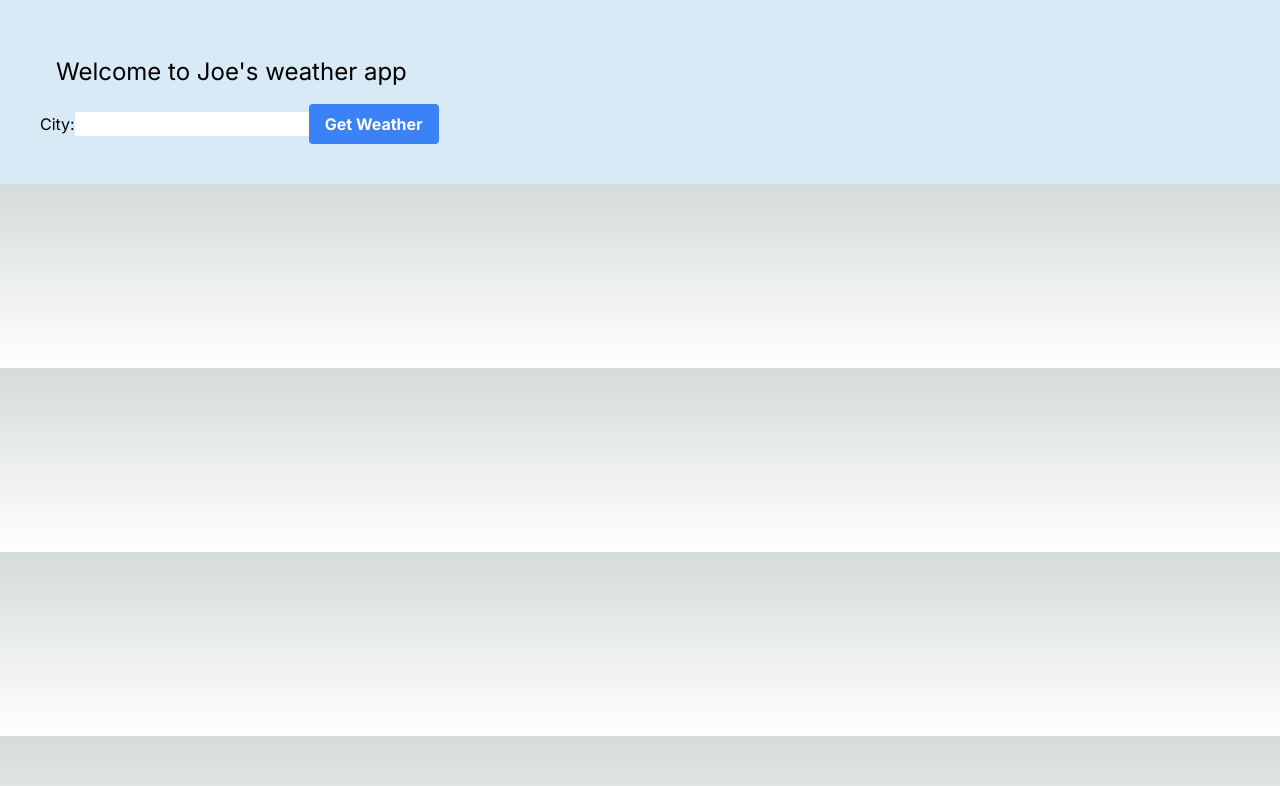
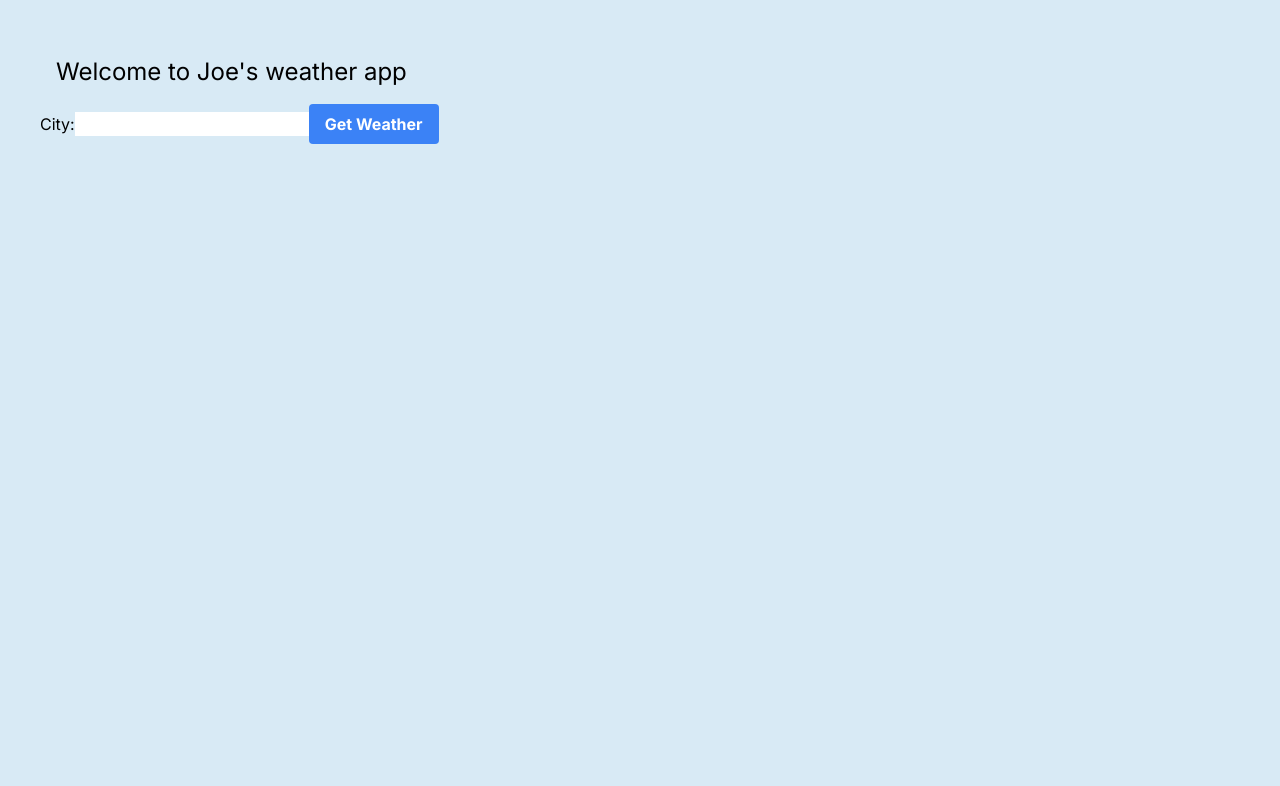
Before and after one commit to Joe-Fuller/weather-app, a Next.js app: page / in a window 1280 px wide. Shown: the top 786 px of the page. Built offline with nearby package versions, Linux system fonts and the light colour scheme.

Commit message:
stretch background to fit screen

```diff
--- a/app/page.js
+++ b/app/page.js
@@ -43,7 +43,9 @@ export default function Home() {
   }
 
   return (
-    <main className={`${backgroundColour} p-10 flex flex-col text-black`}>
+    <main
+      className={`${backgroundColour} p-10 flex flex-col text-black min-h-screen`}
+    >
       <h1 className="p-4 text-2xl">Welcome to Joe's weather app</h1>
       <div className="flex">
         <div className="mr-4 flex-grow">
```
